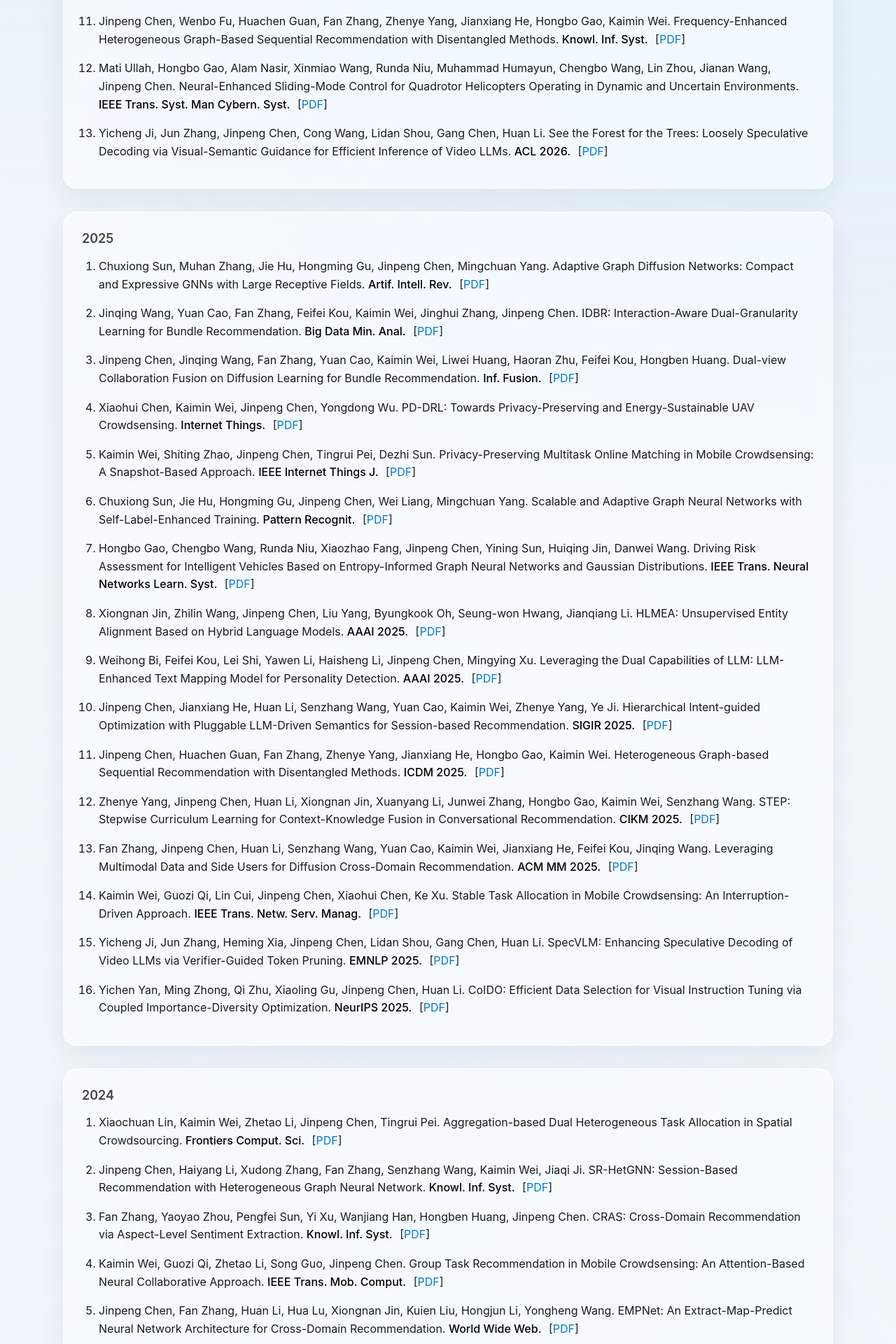
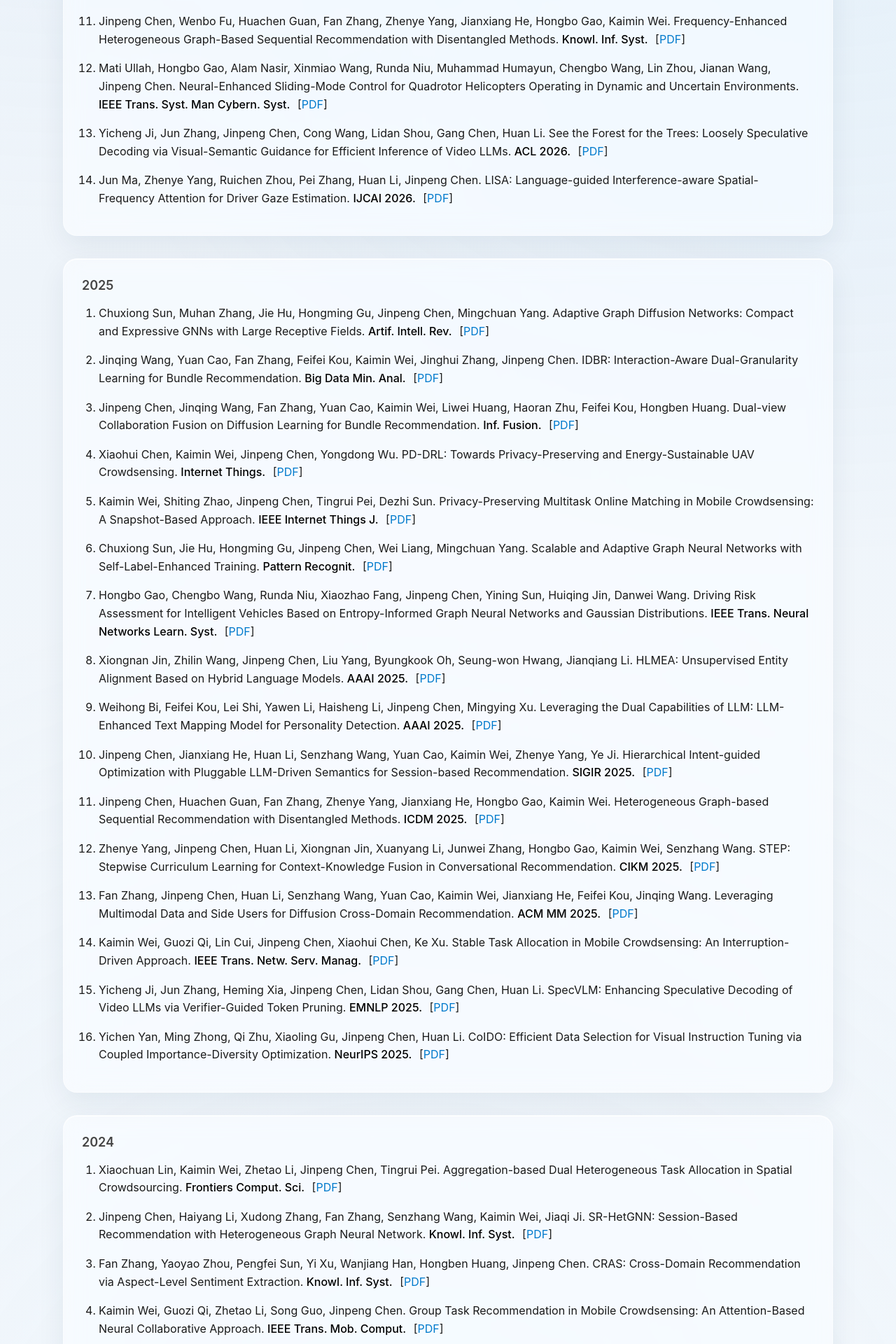
Before and after one commit to acdc-lab/acdc-lab.github.io, a Jekyll site: the page built from publications.markdown, in a window 1280 px wide. Shown: the part 1183-3103 px from the top of the page at 70% size. Built offline with Jekyll 4.4.1, drawn with Linux system fonts in a browser that asks for light colours.

Commit message:
Add LISA paper (IJCAI 2026) to publications
Co-Authored-By: Claude Code <noreply@anthropic.com>

```diff
--- a/publications.markdown
+++ b/publications.markdown
@@ -136,6 +136,15 @@ permalink: /publications/
         <em>ACL 2026.</em>
         <span class="pub-links">
           [<a href="https://aclanthology.org/2026.acl-long.1087/" class="pub-link">PDF</a>]
+        </span>
+      </li>
+
+      <li>
+        Jun Ma, Zhenye Yang, Ruichen Zhou, Pei Zhang, Huan Li, Jinpeng Chen.
+        LISA: Language-guided Interference-aware Spatial-Frequency Attention for Driver Gaze Estimation.
+        <em>IJCAI 2026.</em>
+        <span class="pub-links">
+          [<a href="https://doi.org/10.24963/ijcai.2026/325" class="pub-link">PDF</a>]
         </span>
       </li>
     </ol>
```
Also changed, not shown: en/publications.markdown (+9 -0 lines).
